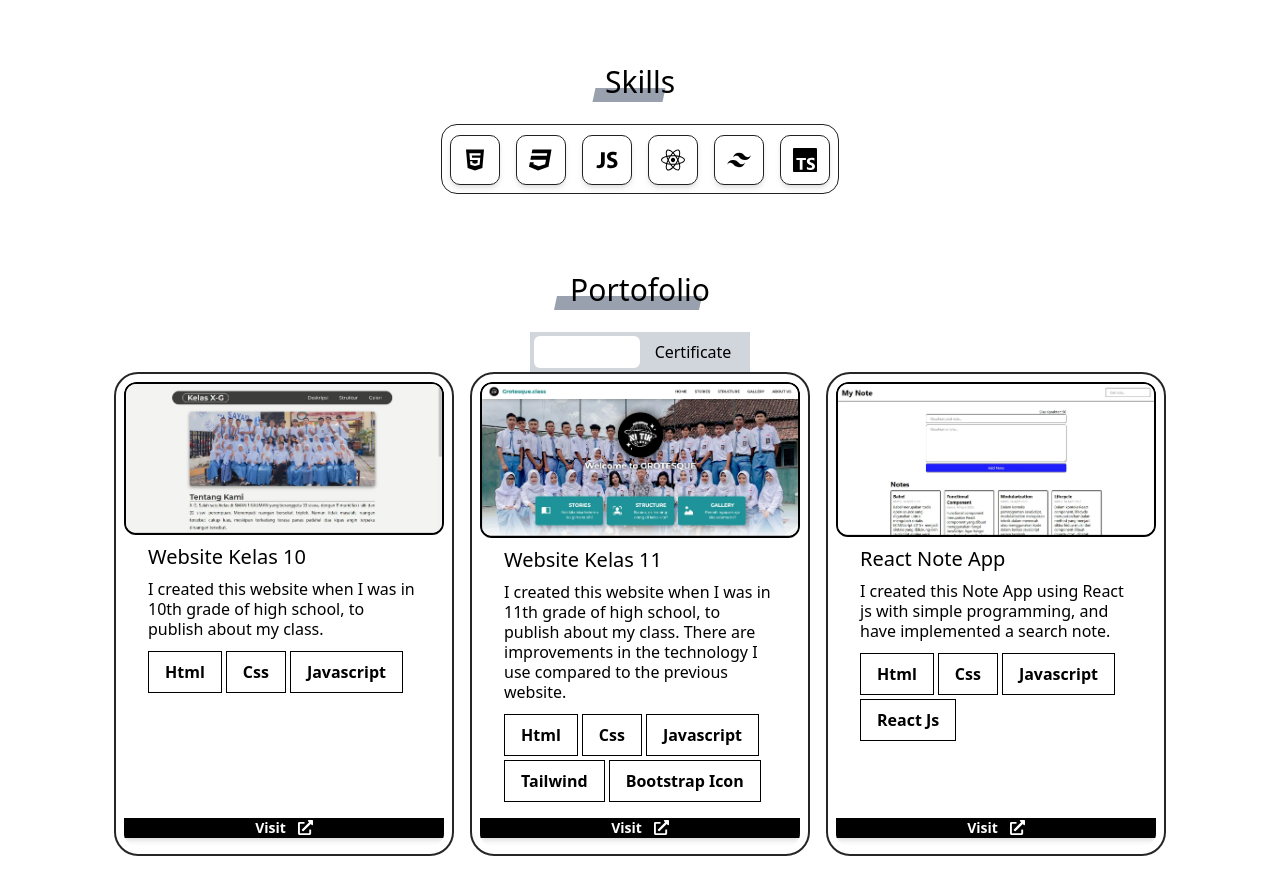
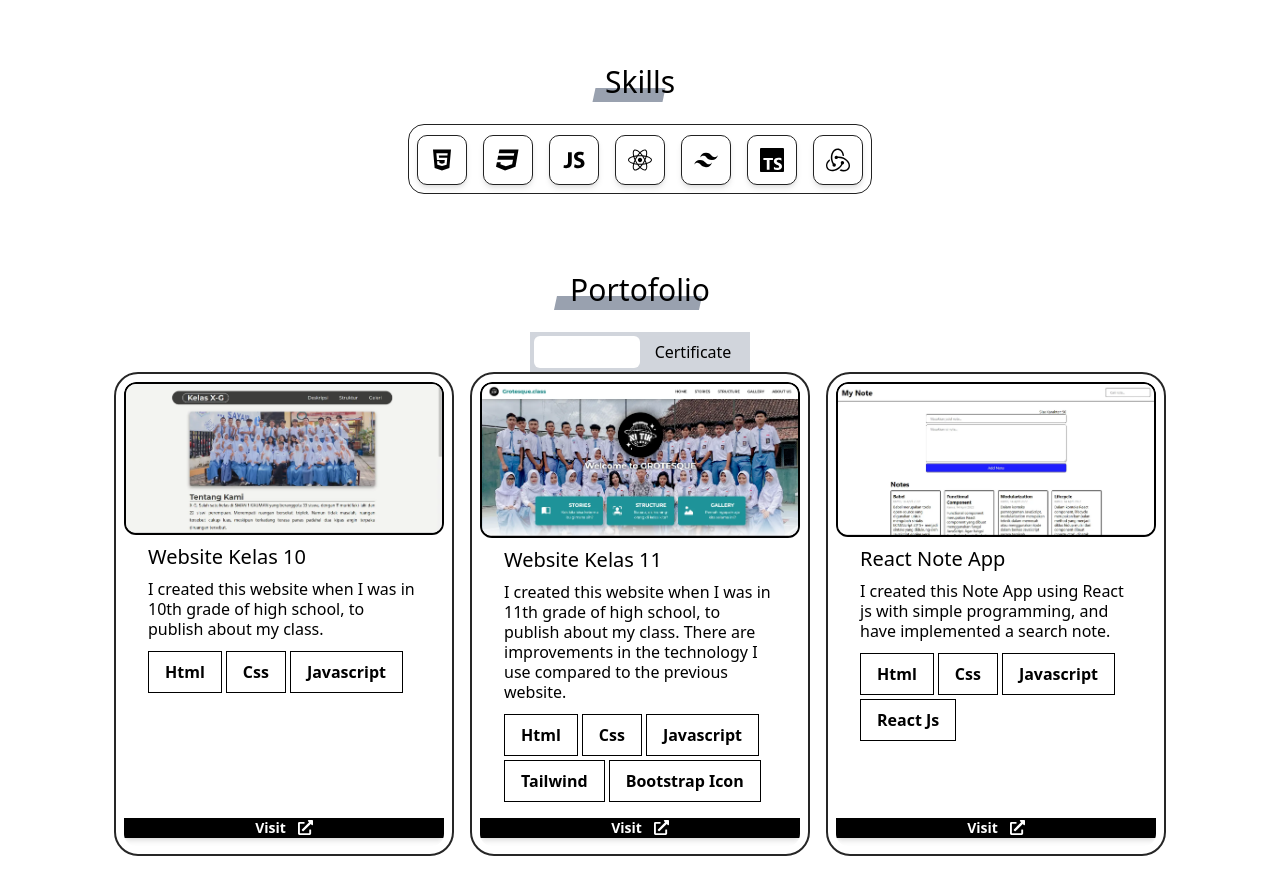
Before and after one commit to Danannme/MyPortofolio, a React (Vite) app: page / in a window 1280 px wide. Shown: the part 820-1714 px from the top of the page. Built offline with nearby package versions, Linux system fonts and the light colour scheme.

Commit message:
Update: add beginner redux skill

```diff
--- a/src/Components/Skills.jsx
+++ b/src/Components/Skills.jsx
@@ -3,7 +3,7 @@ import { FaCss3 } from "react-icons/fa";
 import { IoLogoJavascript } from "react-icons/io";
 import { FaReact } from "react-icons/fa";
 import { RiTailwindCssFill } from "react-icons/ri";
-import { SiTypescript } from "react-icons/si";
+import { SiTypescript, SiRedux } from "react-icons/si";
 
 import Dock from "../Elements/Dock";
 
@@ -32,6 +32,10 @@ const items = [
         icon: <SiTypescript size={24} />,
         label: "Typescript",
     },
+    {
+        icon: <SiRedux size={24} />,
+        label: "Beginner Redux / Redux Tool Kit",
+    },
 ];
 
 const Skills = () => {
```
